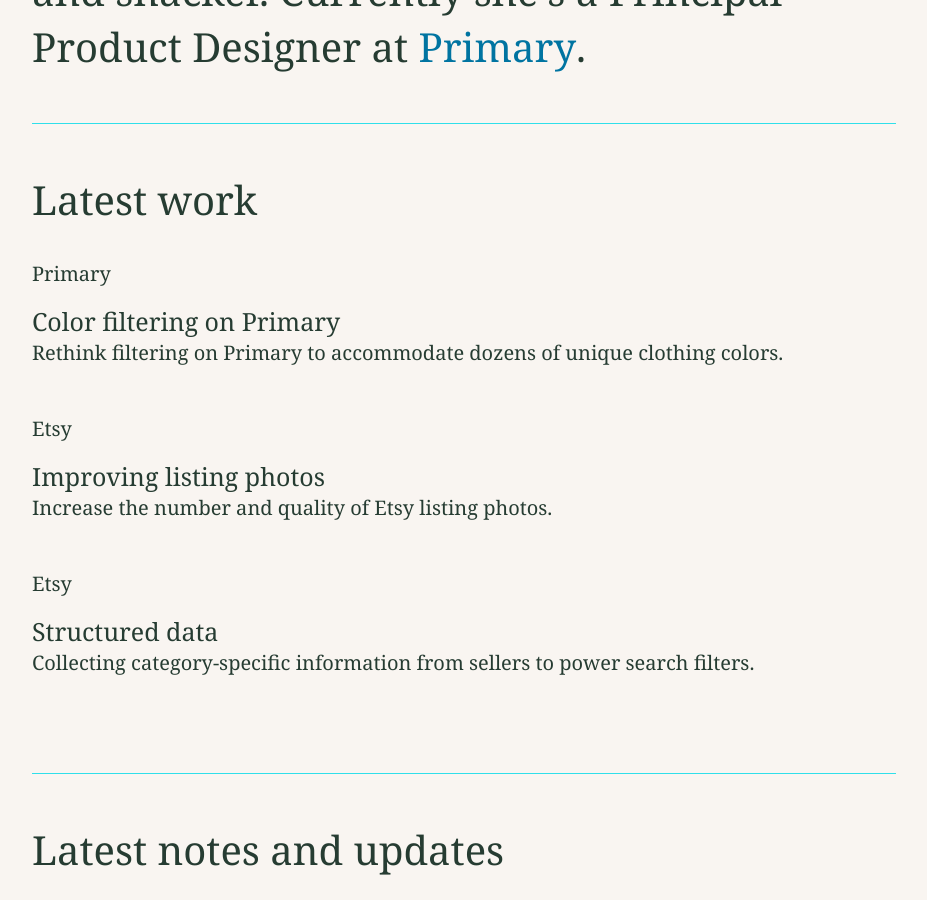
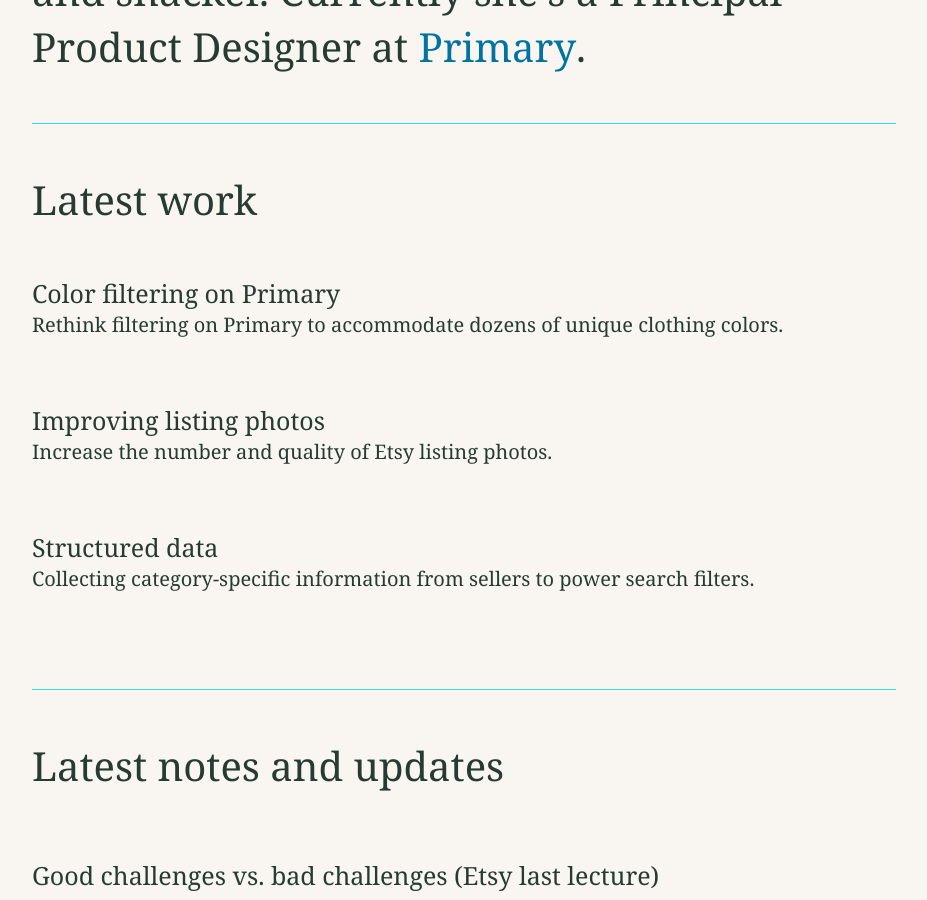
Before and after one commit to harllee/jessicaharllee.com, a Jekyll site: the page built from index.md, in a window 1280 px wide and 900 px high, scrolled down 320 px. Shown: the whole window, without its empty margins (176-1103 px from the left). Built offline with Jekyll 4.4.1, drawn with Linux system fonts in a browser that asks for light colours.

Commit message:
remove company name from homepage

```diff
--- a/_layouts/index.html
+++ b/_layouts/index.html
@@ -14,7 +14,6 @@
 	{% assign sorted_work = site.work | sort: 'date' | reverse %}
     {% for item in sorted_work limit:3 %}
         <div class="col col-sm-12 mb-sm-3">
-            {{item.company}}
             <a href="{{item.url}}" class="display-block link-gray-text">
                 <h2 class="mb-sm-0">{{item.title}}</h2>
                 <p class="mt-sm-0">{{item.description}}</p>
```
